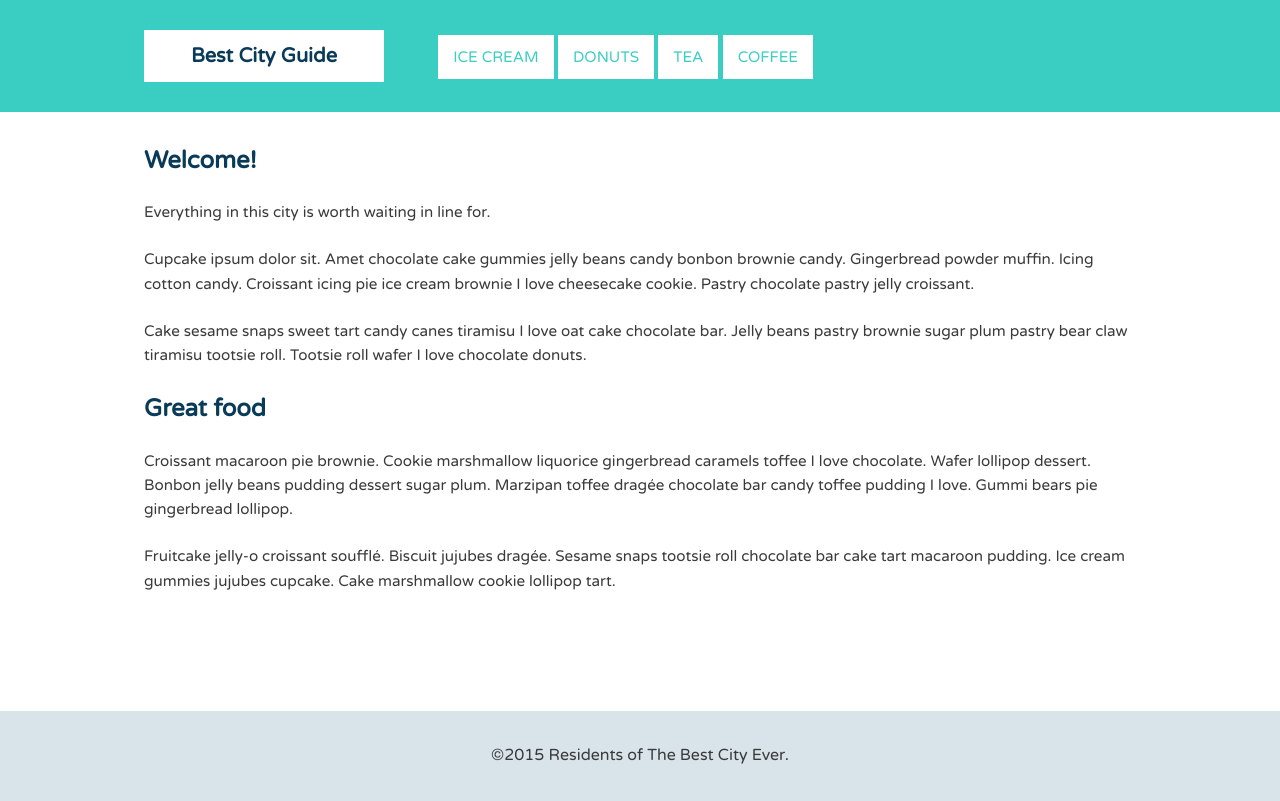
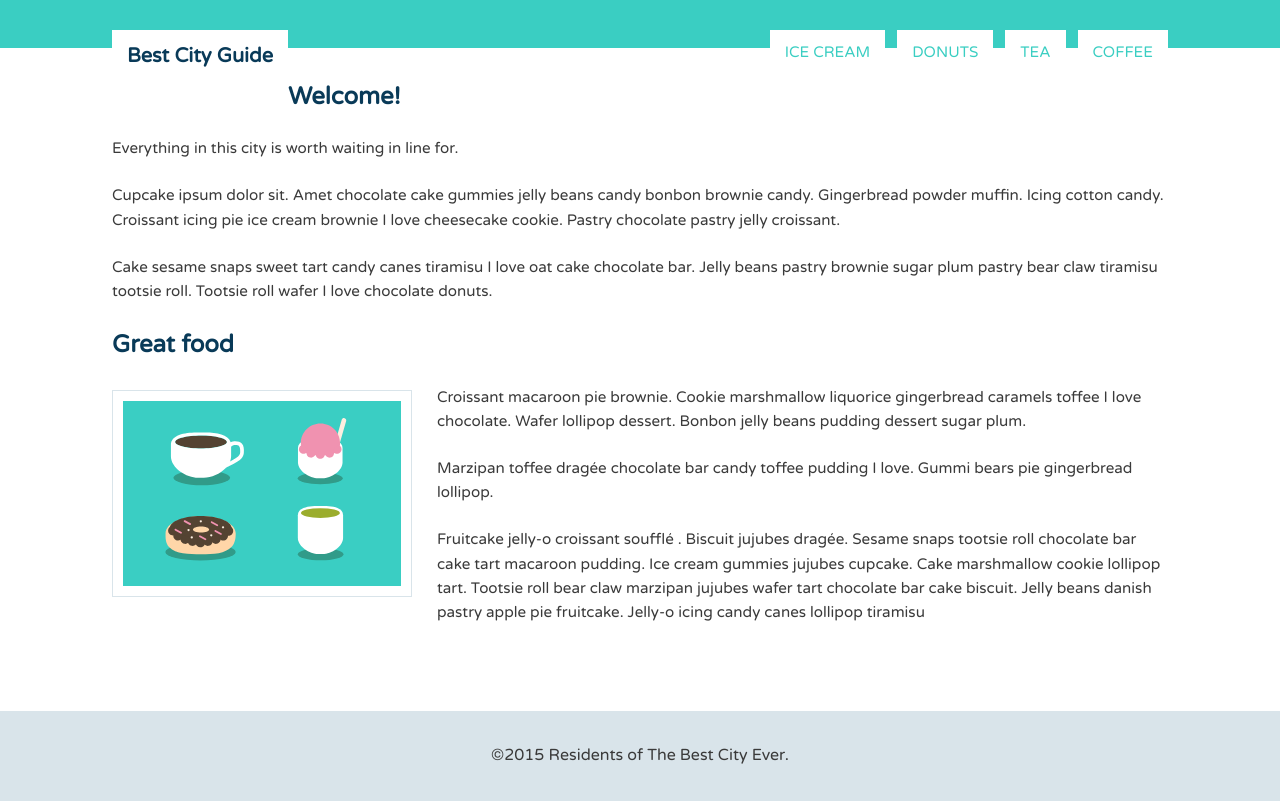
Before and after one commit to Jgobeille/css-layout-project, a plain HTML site: page index.html in a window 1280 px wide. Drawn offline with Linux system fonts and the light colour scheme.

Commit message:
added floats to navigation

```diff
--- a/css/style.css
+++ b/css/style.css
@@ -13,7 +13,7 @@ body {
 }
 
 p {
-  font-size: 0.95em;
+	font-size: .95em;
 	margin-bottom: 1.5em;
 }
 
@@ -50,20 +50,21 @@ a {
 	margin-bottom: 6px;
 }
 
+.name a,
 .main-nav a {
-  font-size: 0.95em;
+	padding: 10px 15px;
+	text-align: center;
+	display: block;
+}
+
+.main-nav a {
+	font-size: .95em;
 	color: #3acec2;
 	text-transform: uppercase;
 }
 
 .main-nav a:hover {
 	color: #093a58;
-}
-
-.name a,
-.main-nav a {
-  padding: 10px 15px;
-  display: block;
 }
 
 /* ---- Layout Containers ---- */
@@ -90,25 +91,42 @@ a {
   Media Queries
 ==================================== */
 
-@media (min-width: 769px) {
+@media (min-width: 789px) {
+
 	.wrap {
 		min-height: calc(100vh - 89px);
 	}
 
 	.container {
-    width: 80%;
+		width: 85%;
 		max-width: 1150px;
 		margin: 0 auto;
 	}
 
-  .name,
-  .main-nav,
+	.main-nav {
+		float: right;
+
+	}
+
 	.main-nav li {
-    display: inline-block;
+		float: left;
+		margin-left: 12px;
 	}
 
 	.name {
-    width: 240px;
-    margin-right: 50px;
+		float: left;
 	}
+
+	.feat-img {
+		width: 300px;
+		float: left;
+		margin-top: 5px;
+		margin-right: 25px;
+		margin-bottom: 25px;
+		padding: 10px;
+		border: solid 1px #d9e4ea;
+
 	}
+
+
+}
--- a/index.html
+++ b/index.html
@@ -1,13 +1,11 @@
 <!DOCTYPE html>
 <html>
-
 <head>
 	<title>Best City Guide</title>
 	<link href='https://fonts.googleapis.com/css?family=Varela+Round' rel='stylesheet' type='text/css'>
 	<link rel="stylesheet" href="css/normalize.css">
 	<link rel="stylesheet" href="css/style.css">
 </head>
-
 <body>
 	<div class="wrap">
 
@@ -28,35 +26,24 @@
 			<div class="primary col">
 				<h2>Welcome!</h2>
 				<p>Everything in this city is worth waiting in line for.</p>
-				<p>Cupcake ipsum dolor sit. Amet chocolate cake gummies jelly beans candy bonbon brownie candy.
-					Gingerbread powder muffin. Icing cotton candy. Croissant icing pie ice cream brownie I love
-					cheesecake cookie. Pastry chocolate pastry jelly croissant.</p>
-				<p>Cake sesame snaps sweet tart candy canes tiramisu I love oat cake chocolate bar. Jelly beans pastry
-					brownie sugar plum pastry bear claw tiramisu tootsie roll. Tootsie roll wafer I love chocolate
-					donuts.</p>
-			</div>
-			<!--/.primary-->
+				<p>Cupcake ipsum dolor sit. Amet chocolate cake gummies jelly beans candy bonbon brownie candy. Gingerbread powder muffin. Icing cotton candy. Croissant icing pie ice cream brownie I love cheesecake cookie. Pastry chocolate pastry jelly croissant.</p>
+				<p>Cake sesame snaps sweet tart candy canes tiramisu I love oat cake chocolate bar. Jelly beans pastry brownie sugar plum pastry bear claw tiramisu tootsie roll. Tootsie roll wafer I love chocolate donuts.</p>
+			</div><!--/.primary-->
 
 			<div class="secondary col">
 				<h2>Great food</h2>
-				<p>Croissant macaroon pie brownie. Cookie marshmallow liquorice gingerbread caramels toffee I love
-					chocolate. Wafer lollipop dessert. Bonbon jelly beans pudding dessert sugar plum. Marzipan toffee
-					drag&#233;e chocolate bar candy toffee pudding I love. Gummi bears pie gingerbread lollipop.</p>
-				<p> Fruitcake jelly-o croissant souffl&#233;. Biscuit jujubes drag&#233;e. Sesame snaps tootsie roll
-					chocolate bar cake tart macaroon pudding. Ice cream gummies jujubes cupcake. Cake marshmallow cookie
-					lollipop tart.</p>
-			</div>
-			<!--/.secondary-->
+				<img class="feat-img" src="img/treats.svg" alt="Drinks and eats">
+				<p>Croissant macaroon pie brownie. Cookie marshmallow liquorice gingerbread caramels toffee I love chocolate. Wafer lollipop dessert. Bonbon jelly beans pudding dessert sugar plum.</p>
+				<p>Marzipan toffee drag&#233;e chocolate bar candy toffee pudding I love. Gummi bears pie gingerbread lollipop.</p>
+				<p> Fruitcake jelly-o croissant souffl&#233; . Biscuit jujubes drag&#233;e. Sesame snaps tootsie roll chocolate bar cake tart macaroon pudding. Ice cream gummies jujubes cupcake. Cake marshmallow cookie lollipop tart. Tootsie roll bear claw marzipan jujubes wafer tart chocolate bar cake biscuit. Jelly beans danish pastry apple pie fruitcake. Jelly-o icing candy canes lollipop tiramisu</p>
+			</div><!--/.secondary-->
 
-		</div>
-		<!--/.container-->
+		</div><!--/.container-->
 
-	</div>
-	<!--/.wrap-->
+	</div><!--/.wrap-->
 
 	<footer class="main-footer">
-		<span>&copy;2015 Residents of The Best City Ever.</span>
+	 <span>&copy;2015 Residents of The Best City Ever.</span>
 	</footer>
 </body>
-
 </html>
```
Lines whose indentation alone changed are shown as unchanged.
